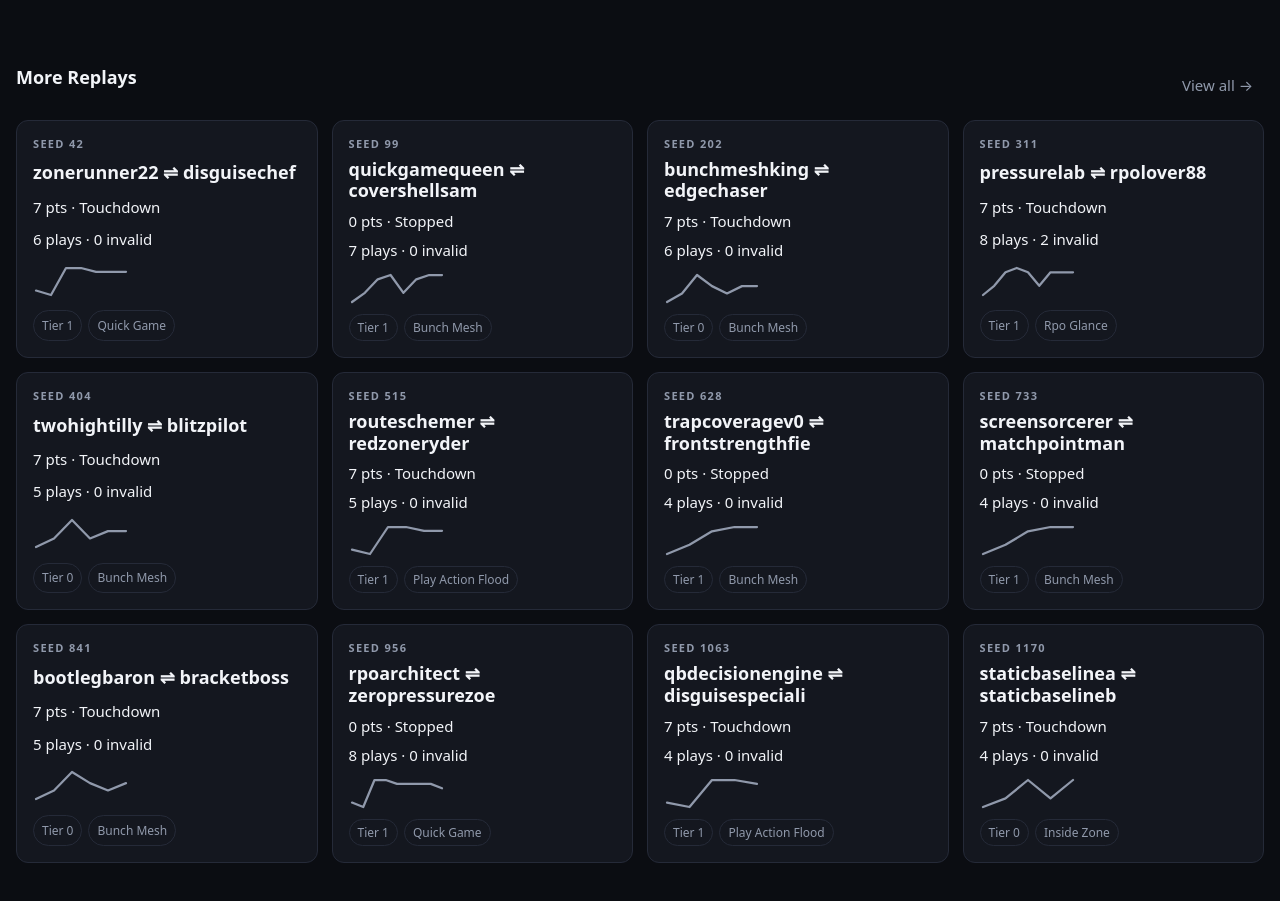
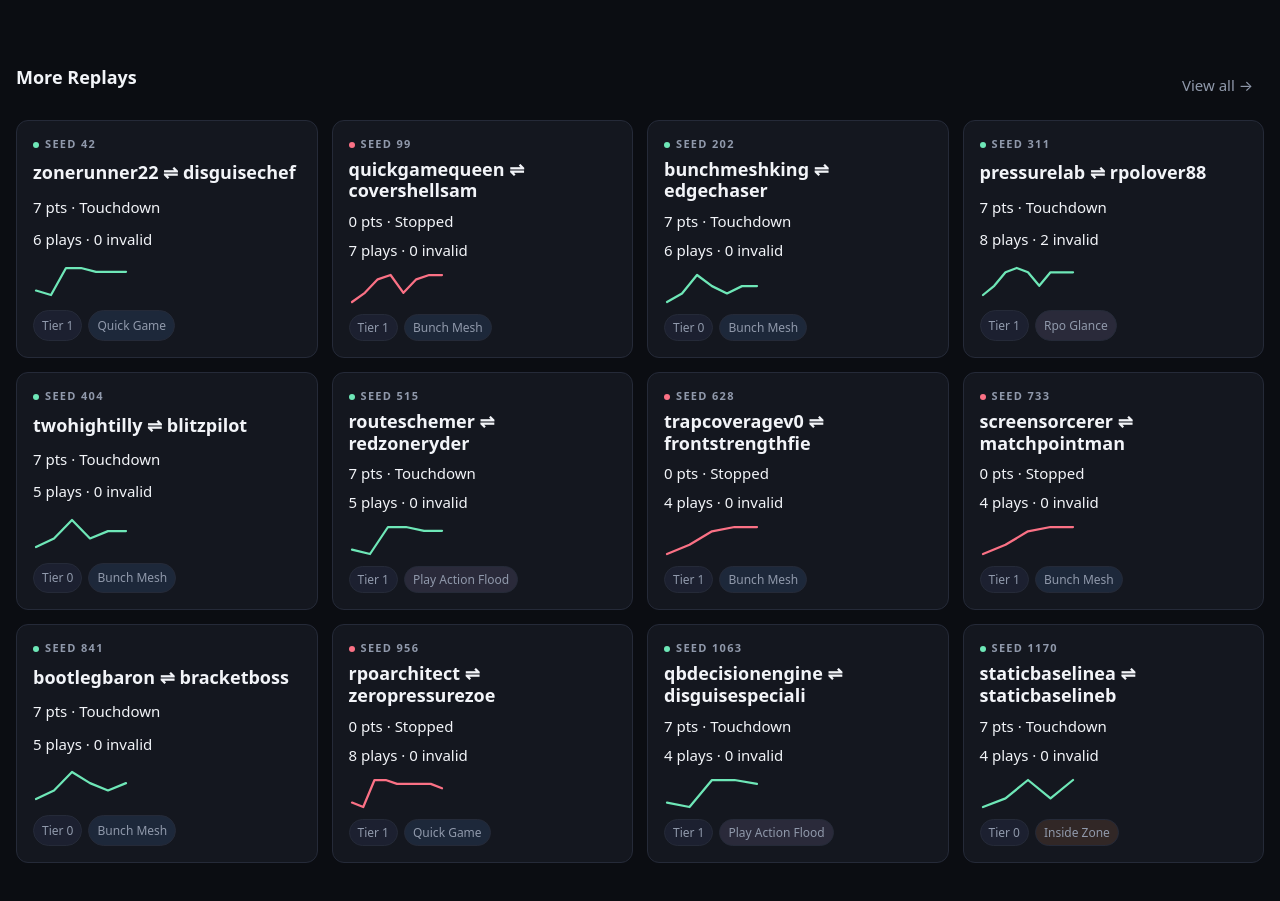
Before and after one commit to WillLewis/coachbench, a website: page ui/index.html in a window 1280 px wide. Shown: the part 1100-2001 px from the top of the page. Drawn offline with Linux system fonts and the light colour scheme.

Commit message:
fix minor replay edit

```diff
--- a/ui/home.js
+++ b/ui/home.js
@@ -15,6 +15,20 @@
   const $ = id => document.getElementById(id);
   const label = raw => String(raw || '').replaceAll('_', ' ').replace(/\b\w/g, char => char.toUpperCase());
   const compact = raw => String(raw || '').replaceAll('_', ' ');
+  const CHIP_FAMILY = {
+    inside_zone: 'run', outside_zone: 'run', power_counter: 'run',
+    quick_game: 'pass', bunch_mesh: 'pass', vertical_shot: 'pass',
+    rpo_glance: 'trick', play_action_flood: 'trick', screen: 'trick', bootleg: 'trick',
+    base_cover3: 'coverage', cover3_match: 'coverage', quarters_match: 'coverage',
+    cover1_man: 'coverage', two_high_shell: 'coverage', redzone_bracket: 'coverage', trap_coverage: 'coverage',
+    zero_pressure: 'pressure', simulated_pressure: 'pressure',
+    bear_front: 'front',
+  };
+  const chipClassFor = id => {
+    const family = CHIP_FAMILY[String(id || '').toLowerCase()];
+    return family ? `chip--${family}` : '';
+  };
+  const resultClass = result => String(result || '').toLowerCase().replace(/[^a-z0-9_-]/g, '');
 
   async function fetchJson(path) {
     const response = await fetch(path);
@@ -73,7 +87,7 @@
     return `<p class="eyebrow">Post-drive</p>
       <strong>${label(score.result)}</strong>
       <span>${score.points} pts · ${replay.plays.length} plays</span>
-      ${sparkline(item.ep_sparkline || [])}
+      ${sparkline(item.ep_sparkline || [], score.result)}
       <a class="btn" href="/ui/replay.html?seed=${item.seed}">Open replay</a>`;
   }
 
@@ -139,12 +153,12 @@
 
   function renderGallery() {
     $('homeGallery').innerHTML = state.manifest.map(item => `<a class="home-replay-card" href="/ui/replay.html?seed=${item.seed}">
-      <span class="eyebrow">SEED ${item.seed}</span>
+      <span class="eyebrow"><span class="seed-dot seed-dot--${resultClass(item.summary.result)}"></span>SEED ${item.seed}</span>
       <strong>${item.offense_handle} ⇄ ${item.defense_handle}</strong>
       <span>${item.summary.points} pts · ${label(item.summary.result)}</span>
       <span>${item.summary.plays} plays · ${item.summary.invalid_action_count} invalid</span>
-      ${sparkline(item.ep_sparkline || [])}
-      <span class="home-chip-row"><span>Tier ${tierNumber(item.offense_tier)}</span><span>${label(item.summary.top_concept)}</span></span>
+      ${sparkline(item.ep_sparkline || [], item.summary.result)}
+      <span class="home-chip-row"><span class="chip">Tier ${tierNumber(item.offense_tier)}</span><span class="chip ${chipClassFor(item.summary.top_concept)}">${label(item.summary.top_concept)}</span></span>
     </a>`).join('');
   }
 
@@ -152,13 +166,15 @@
     return tier === 'prompt_policy' ? 1 : 0;
   }
 
-  function sparkline(values) {
+  function sparkline(values, result) {
+    const status = resultClass(result);
+    const klass = status ? `home-sparkline home-sparkline--${status}` : 'home-sparkline';
     const nums = values.length ? values.map(Number) : [0];
     const min = Math.min(...nums), max = Math.max(...nums), range = max - min || 1;
     const x = i => nums.length === 1 ? 2 : 2 + (i / (nums.length - 1)) * 60;
     const y = raw => 22 - ((raw - min) / range) * 18;
     const points = nums.map((raw, index) => `${x(index).toFixed(2)},${y(raw).toFixed(2)}`).join(' ');
-    return `<svg class="home-sparkline" viewBox="0 0 64 24" aria-hidden="true"><path d="M${points.replaceAll(' ', ' L')}"></path></svg>`;
+    return `<svg class="${klass}" viewBox="0 0 64 24" aria-hidden="true"><path d="M${points.replaceAll(' ', ' L')}"></path></svg>`;
   }
 
   function handleReducedChange() {
--- a/ui/styles.css
+++ b/ui/styles.css
@@ -345,6 +345,8 @@ h3 { margin: 16px 0 8px; font-size: 13px; color: var(--text); }
   stroke-linecap: round;
   stroke-linejoin: round;
 }
+.home-sparkline--touchdown path { stroke: var(--positive); }
+.home-sparkline--stopped path { stroke: var(--negative); }
 .home-chip-row {
   display: flex;
   flex-wrap: wrap;
@@ -360,6 +362,7 @@ h3 { margin: 16px 0 8px; font-size: 13px; color: var(--text); }
   color: var(--text-muted);
   font-size: 12px;
 }
+.home-chip-row .chip { margin: 0; animation: none; }
 .stub-shell {
   width: min(960px, calc(100vw - 32px));
   margin: 0 auto;
```
Also changed, not shown: ui/replays.html (+2 -2 lines).
